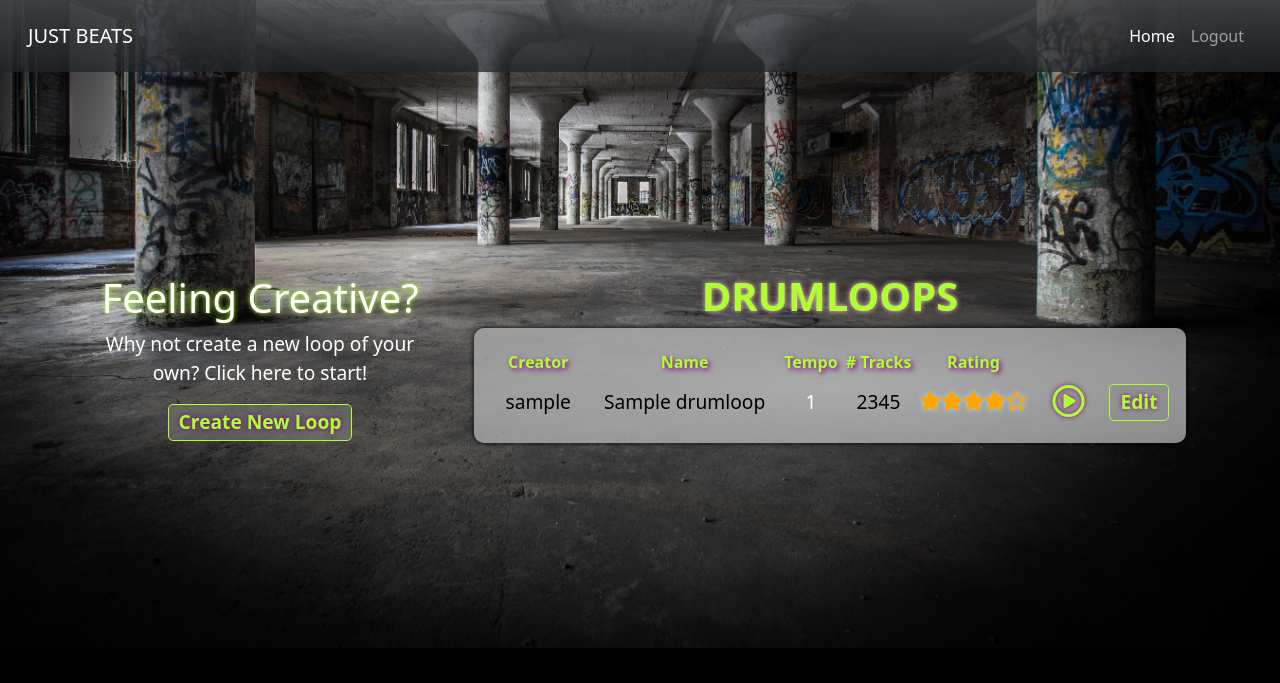
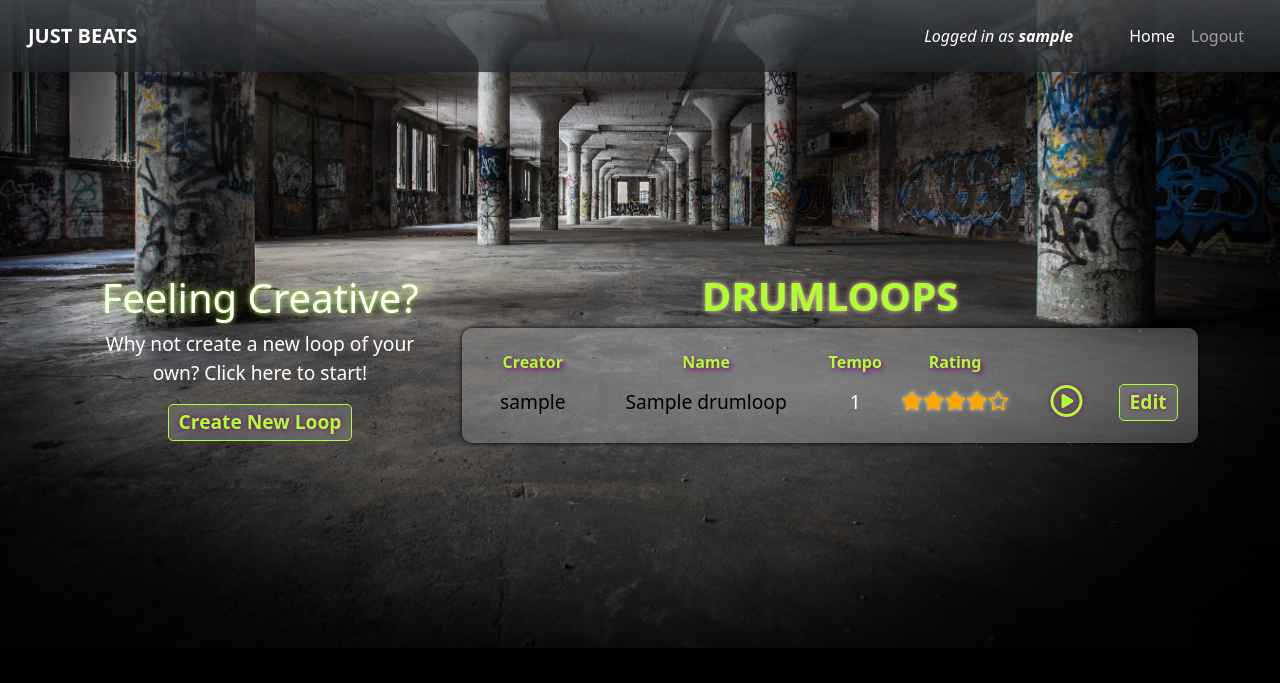
Before and after one commit to johnrearden/just-beats, a Django app: page / in a window 1280 px wide. Shown: the top 683 px of the page. Run offline with Django 3.2, Linux system fonts and the light colour scheme; a user stored in the database is signed in; tables that the repository leaves empty hold one stand-in row (values such as "Sample post"); some libraries are stand-ins or nearby versions.

Commit message:
Add "logged in as {user}" message to navbar in base.html

```diff
--- a/static/css/style.css
+++ b/static/css/style.css
@@ -77,15 +77,16 @@ button:hover {
 }
 
 .drumloop-table {
+    max-width: 100%;
+    width: 100%;
     margin: auto;
     padding: 10px;
     text-align: center;
     border-collapse: separate;
-    border-spacing: 0.2rem 0.5rem;
+    border-spacing: 0 0.5rem;
     border: 3px solid transparent;
-    /* outline: 3px solid black; */
     border-radius: 10px;
-    background-image: radial-gradient(#aaaaaaff, #aaaaaacc);
+    background-image: radial-gradient(#aaaaaa99, #aaaaaa55);
     box-shadow: 0 0 5px black;
 }
 
@@ -118,25 +119,6 @@ button:hover {
 .play-button:hover {
     text-shadow: 0 0 5px pink;
     transition: 0.5s all;
-}
-
-.edit-link {
-    text-decoration: none;
-    color: greenyellow;
-    text-shadow: 0 0 5px purple;
-    font-size: 1.2rem;
-    font-weight: bolder;
-    transition: 0.5s all;
-    border: 1px solid greenyellow;
-    border-radius: 5px;
-    padding: 3px 10px;
-}
-
-.edit-link:hover {
-    color: greenyellow;
-    text-shadow: 0 0 5px pink;
-    transition: 0.5s all;
-    border: 1px solid greenyellow;
 }
 
 .drum-image {
--- a/templates/base.html
+++ b/templates/base.html
@@ -22,13 +22,18 @@
         <nav class="navbar navbar-expand-lg navbar-dark
                         bg-dark bg-gradient bg-opacity-75 p-3">
             <div class="container-fluid text-white">
-                <a class="navbar-brand " href="/"><span class="font-weight-bold">JUST BEATS</span></a>
+                <a class="navbar-brand " href="/"><span class="fw-bold">JUST BEATS</span></a>
                 <button class="navbar-toggler" type="button" data-bs-toggle="collapse" data-bs-target="#navbarNav"
                     aria-controls="navbarNav" aria-expanded="false" aria-label="Toggle navigation">
                     <span class="navbar-toggler-icon"></span>
                 </button>
                 <div class="collapse navbar-collapse" id="navbarNav">
                     <ul class="navbar-nav ms-auto" >
+                        {% if user.is_authenticated %}
+                        <li class="nav-item align-self-center me-5 fst-italic">
+                            Logged in as <span class="fw-bold">{{ user.username }}</span>
+                        </li>
+                        {% endif %}
                         <li class="nav-item">
                             <a class="nav-link active" aria-current="page" href="{% url 'home' %}">Home</a>
                         </li>
--- a/templates/loop_list.html
+++ b/templates/loop_list.html
@@ -4,7 +4,7 @@
 
 {% block content %}
 
-<div class="container vert-gap">
+<div class="container-md vert-gap">
     <div class="row">
         <div class="col-md-4 text-center align-self-center">
             <h1>Feeling Creative?</h1>
@@ -21,7 +21,6 @@
                         <th scope="col">Creator</th>
                         <th scope="col">Name</th>
                         <th scope="col">Tempo</th>
-                        <th scope="col"># Tracks</th>
                         <th scope="col">Rating</th>
                         <th scope="col"></th>
                     </tr>
@@ -38,9 +37,6 @@
                         <td id="tempo" class="drumloop-table-item loop-tempo">
                             {{ loop.tempo }}
                         </td>
-                        <td class="drumloop-table-item">
-                            2345
-                        </td>
                         <td id="rating-display-{{forloop.counter0}}">
                         </td>
                         <td>
@@ -56,6 +52,7 @@
                             {% endif %}
 
                         </td>
+                    </tr>
                     <input readonly class="d-none" id="rating-{{ forloop.counter0 }}" value="{{loop.rating}}">
                     {% endfor %}
                 </tbody>
```
